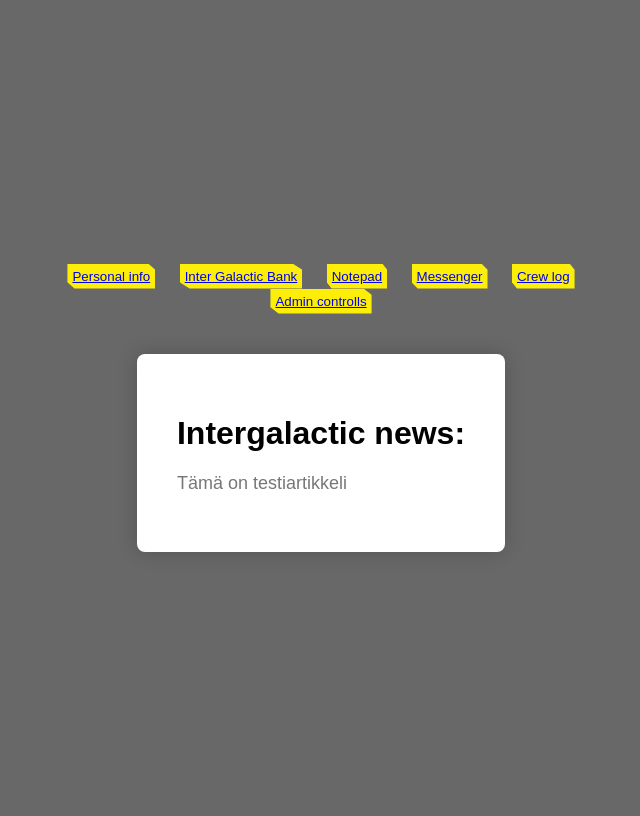
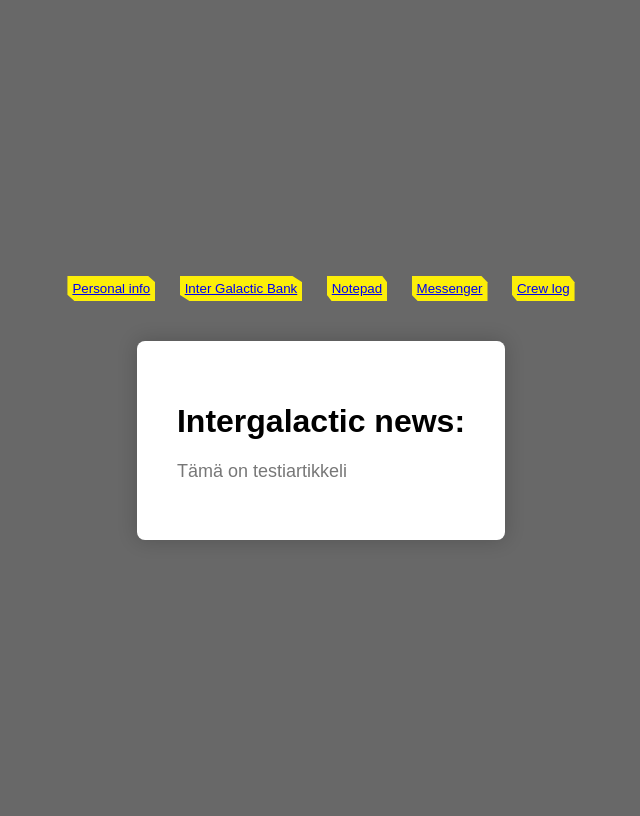
Before and after one commit to Kokke3000/LarpNet, a PHP site: page /MainPage/main.php in a window 1280 px wide. Shown: the whole page, without its empty margins (319-959 px from the left). Run offline with PHP 8.4, Linux system fonts and the light colour scheme; the visitor is signed in with stand-in values (Sample User, id 1).

Commit message:
Minor fixes

```diff
--- a/LarpNet/MainPage/main.php
+++ b/LarpNet/MainPage/main.php
@@ -8,7 +8,7 @@
     }
 
     if ($_SESSION['Username'] !=='Admin') {
-
+      $style = "style='display:none;'";
     }
 ?>
 
@@ -33,7 +33,7 @@
     </div>
 
   <div id="Admin">
-  <button class="btn"><span class="btn__content"><a href="../SubPages/Admin/Admin.php">Admin controlls</a></span></button>
+  <button class="btn" <?php echo $style;?>><span class="btn__content"><a href="../SubPages/Admin/Admin.php">Admin controlls</a></span></button>
   </div>
 
     <div id="NewsContainer">
--- a/LarpNet/SubPages/Admin/Admin.php
+++ b/LarpNet/SubPages/Admin/Admin.php
@@ -34,7 +34,7 @@
         <input type="button" class="btn" value="Enable Personal Info" id="EnablePersonal">
         <input type="button" class="btn" value="Enable Messenger" id="EnableMessenger">
         <input type="button" class="btn" value="Enable Banking" id="EnableBank">
-        <input type="button" class="btn" value="Enable Notepad" id="EnableeNotepad">
+        <input type="button" class="btn" value="Enable Notepad" id="EnableNotepad">
         <input type="button" class="btn" value="Enable Crew Log" id="EnableCrewLog">
         </div>
     </body>
```
